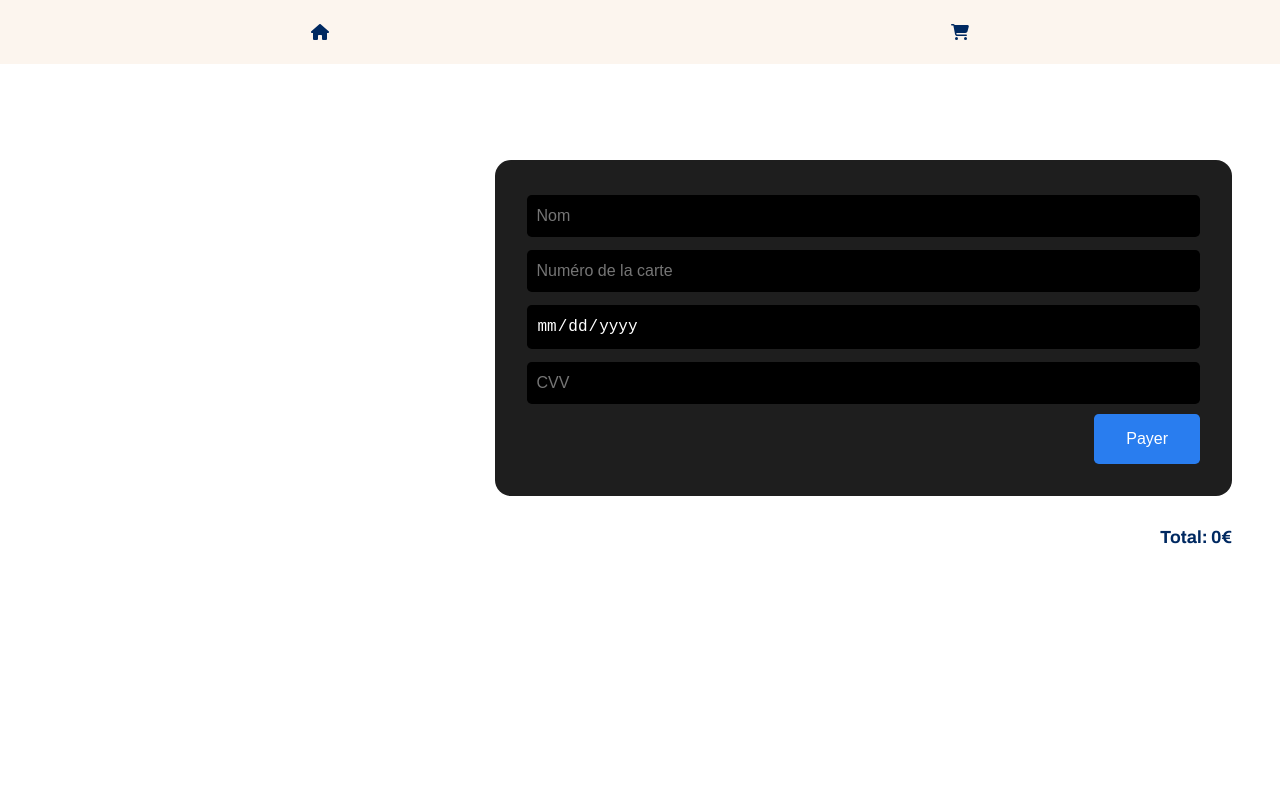
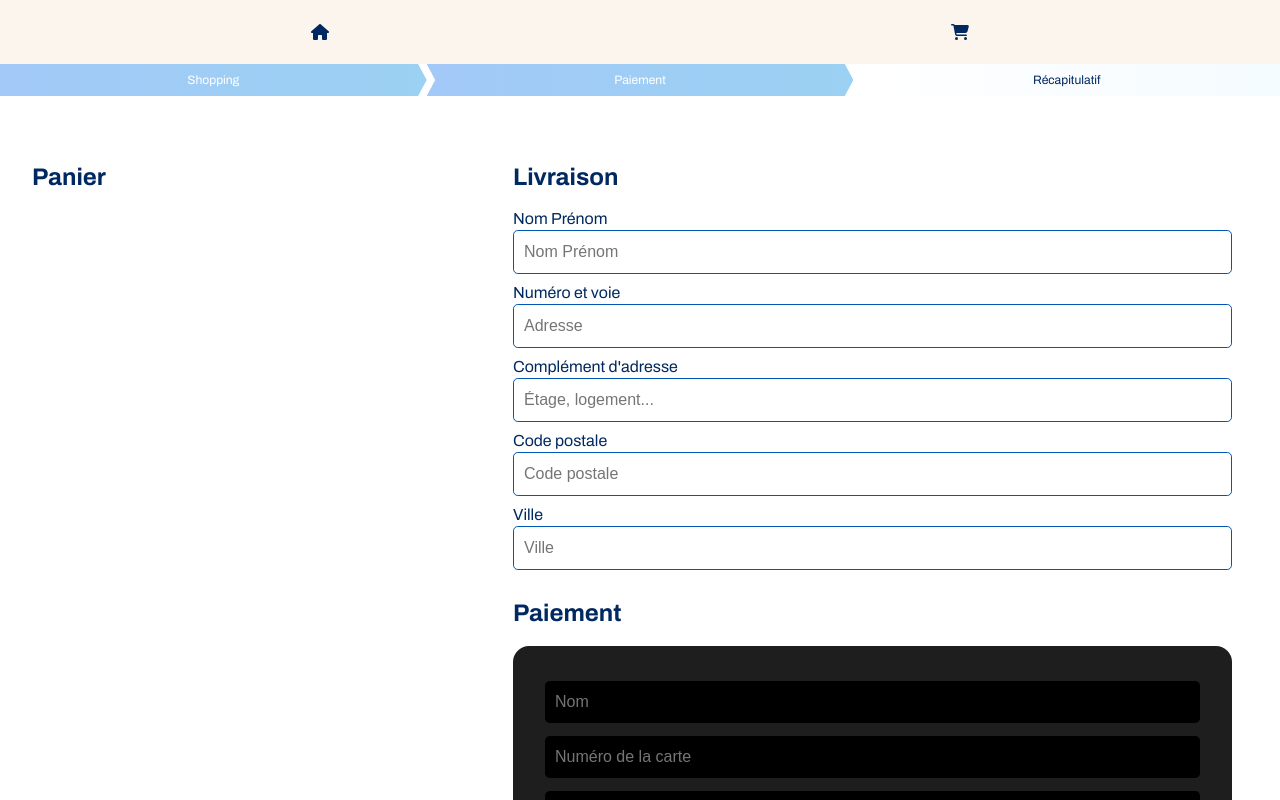
Before and after one commit to AmineAffif/FRONT-ecommerce, a React (Create React App) app: page /checkout in a window 1280 px wide. Shown: the top 800 px of the page. Built offline with nearby package versions, Linux system fonts and the light colour scheme.

Commit message:
feat: adding a stepbar and added shipping fields

```diff
--- a/src/Components/CartPopup.jsx
+++ b/src/Components/CartPopup.jsx
@@ -1,10 +1,11 @@
 import React, { useEffect, useContext } from "react";
-import { Link } from 'react-router-dom';
+import { Link } from "react-router-dom";
 import { CartContext } from "../Context/CartContext";
 import { FontAwesomeIcon, faXmark, faTrashCan, faBagShopping } from "../icons";
 
 function CartPopup({ closeCart }) {
   const { cart, removeFromCart } = useContext(CartContext);
+  const total = cart.reduce((acc, item) => acc + item.price * item.quantity, 0);
 
   useEffect(() => {
     const timer = setTimeout(() => {
@@ -43,9 +44,10 @@ function CartPopup({ closeCart }) {
         className="close-cart"
       />
 
+      <p className="cart-popup-total-price">Total: { total }€ </p>
+
       <div className="cart-items-wrapper">
-
-      {cart.length === 0 ? (
+        {cart.length === 0 ? (
           <div className="empty-cart">
             <FontAwesomeIcon icon={faBagShopping} />
             <p>Votre panier est vide</p>
@@ -66,7 +68,6 @@ function CartPopup({ closeCart }) {
             </div>
           ))
         )}
-
       </div>
       <Link to="/checkout" className="validate-cart-button" onClick={closeCart}>
         <span>Valider le panier</span>
--- a/src/Components/Pages/CheckoutPage.jsx
+++ b/src/Components/Pages/CheckoutPage.jsx
@@ -3,6 +3,8 @@ import axios from "axios";
 import { CartContext } from "../../Context/CartContext";
 import { FontAwesomeIcon, faTrashCan } from "../../icons";
 import { useNavigate } from "react-router-dom"; // Importer useNavigate
+
+import StepBar from "../StepBar";
 
 function CheckoutPage() {
   const { cart, removeFromCart } = useContext(CartContext);
@@ -10,6 +12,8 @@ function CheckoutPage() {
 
   // Calculer le total du panier
   const total = cart.reduce((acc, item) => acc + item.price * item.quantity, 0);
+
+  const [shippingInfo, setShippingInfo] = useState("");
 
   // États pour les informations de paiement
   const [paymentInfo, setPaymentInfo] = useState({
@@ -34,7 +38,6 @@ function CheckoutPage() {
       // Limiter à 16 chiffres (4 groupes de 4)
       newValue = newValue.slice(0, 19);
     }
-
     setPaymentInfo({ ...paymentInfo, [name]: newValue });
   };
 
@@ -88,7 +91,9 @@ function CheckoutPage() {
 
   return (
     <div className="checkout-page">
+      <StepBar />
       <div className="cart-summary">
+        <h2 className="page-title">Panier</h2>
         {/* Liste des produits du panier */}
         {cart.map((item) => (
           <div className="cart-item-card" key={item.id}>
@@ -112,8 +117,48 @@ function CheckoutPage() {
           </div>
         ))}
       </div>
-      {/* Formulaire de paiement */}
       <div className="payment-form-wrapper">
+        {/* Formulaire de livraison */}
+        <h2 className="page-title">Livraison</h2>
+        <div className="shipping">
+          <label htmlFor="name_firstname">Nom Prénom</label>
+          <input
+            type="text"
+            name="name_firstname"
+            onChange={handleInputChange}
+            placeholder="Nom Prénom"
+          />
+          <label htmlFor="address">Numéro et voie</label>
+          <input
+            type="text"
+            name="address"
+            onChange={handleInputChange}
+            placeholder="Adresse"
+          />
+          <label htmlFor="address_complement">Complément d'adresse</label>
+          <input
+            type="text"
+            name="address_complement"
+            onChange={handleInputChange}
+            placeholder="Étage, logement..."
+          />
+          <label htmlFor="postal_code">Code postale</label>
+          <input
+            type="text"
+            name="postal_code"
+            onChange={handleInputChange}
+            placeholder="Code postale"
+          />
+          <label htmlFor="city">Ville</label>
+          <input
+            type="text"
+            name="city"
+            onChange={handleInputChange}
+            placeholder="Ville"
+          />
+        </div>
+        {/* Formulaire de paiement */}
+        <h2 className="page-title">Paiement</h2>
         <div className="payment-form">
           <input
             type="text"
--- /dev/null
+++ b/src/Components/StepBar.jsx
@@ -0,0 +1,13 @@
+import React from 'react'
+
+function StepBar() {
+  return (
+    <div className='stepbar-wrapper'>
+      <p>Shopping</p>
+      <p>Paiement</p>
+      <p>Récapitulatif</p>
+    </div>
+  )
+}
+
+export default StepBar
--- a/src/Styles/App.css
+++ b/src/Styles/App.css
@@ -5,6 +5,8 @@ html {
   font-family: "Archivo", "Montserrat", "Helvetica", sans-serif;
   color: #002961;
   overflow-x: hidden;
+}
+.page-title {
 }
 
 /* ---------------------------------------- HEADER ---------------------------------------- */
@@ -134,7 +136,14 @@ html {
   color: #1548901c;
 }
 .empty-cart p {
-  opacity: .2;
+  opacity: 0.2;
+}
+.cart-popup-total-price {
+  position: fixed;
+  right: 35px;
+  bottom: 7px;
+  color: #fff;
+  z-index: 1;
 }
 
 /* ---------------------------------------- HOMEPAGE ---------------------------------------- */
@@ -175,7 +184,6 @@ html {
   text-decoration: none;
   color: inherit;
 }
-
 
 .add-to-cart-plus-icon {
   position: absolute;
@@ -279,6 +287,54 @@ html {
     flex-basis: 100%; /* Une colonne pour les petits écrans */
   }
 }
+
+/* ---------------------------------------- STEPBAR ---------------------------------------- */
+.stepbar-wrapper {
+  display: flex;
+  align-items: center;
+  justify-content: space-evenly;
+  position: absolute;
+  top: 4em;
+  left: 0;
+  width: 100vw;
+  height: 2rem;
+  background: #fff;
+}
+.stepbar-wrapper p {
+  height: 100%;
+  width: 100%;
+  display: flex;
+  justify-content: center;
+  align-items: center;
+  font-size: 0.76rem;
+}
+.checkout-page .stepbar-wrapper p:nth-child(1) {
+  background: linear-gradient(
+    90deg,
+    rgba(69, 146, 240, 0.498) 0%,
+    rgba(62, 166, 230, 0.518) 100%
+  );
+  color: #fff;
+  clip-path: polygon(0 0, 98% 0, 100% 50%, 98% 100%, 0 100%);
+}
+.checkout-page .stepbar-wrapper p:nth-child(2) {
+  background: linear-gradient(
+    90deg,
+    rgba(69, 146, 240, 0.498) 0%,
+    rgba(62, 166, 230, 0.518) 100%
+  );
+  color: #fff;
+  clip-path: polygon(2% 50%, 0% 0, 98% 0, 100% 50%, 98% 100%, 0% 100%);
+}
+.checkout-page .stepbar-wrapper p:nth-child(3) {
+  background: linear-gradient(
+    90deg,
+    rgb(255, 255, 255) 0%,
+    rgb(244, 251, 255) 100%
+  );
+  color: #002961;
+}
+
 /* ---------------------------------------- CHECKOUT PAGE ---------------------------------------- */
 .checkout-page {
   display: flex;
@@ -296,13 +352,14 @@ html {
 
 .cart-summary {
   flex-grow: 1;
+  width: 87%;
 }
 
 .payment-form-wrapper {
   flex-grow: 1;
   display: flex;
   flex-direction: column;
-  margin: 1rem;
+  margin: 0 1rem 1rem 1rem;
 }
 .payment-form {
   display: flex;
@@ -314,7 +371,8 @@ html {
   padding: 2rem;
   border-radius: 1rem;
 }
-.payment-form input {
+.payment-form input,
+.shipping input {
   font-size: 1rem;
   background: #000;
   margin-bottom: 10px;
@@ -329,9 +387,18 @@ html {
   margin-right: auto;
   border-radius: 0.3rem;
 }
+.shipping input {
+  background: #fff;
+  border: 1px solid #0056b3;
+  color: #002961;
+}
 .payment-form button {
   border: none;
-  background-color: #297def;
+  background: linear-gradient(
+    90deg,
+    rgba(69, 147, 240, 1) 0%,
+    rgba(53, 177, 255, 1) 100%
+  );
   padding: 1rem 2rem;
   font-size: 1rem;
   color: #fff;
@@ -340,7 +407,11 @@ html {
   transition: all 150ms ease-in-out;
 }
 .payment-form button:hover {
-  background-color: #006aff;
+  background: linear-gradient(
+    90deg,
+    rgba(53, 177, 255, 1) 0%,
+    rgba(53, 177, 255, 1) 100%
+  );
 }
 #total-price-checkout {
   text-align: right;
```
